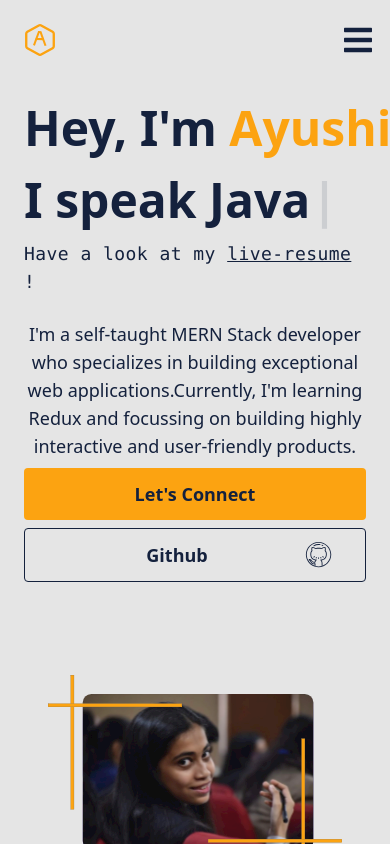
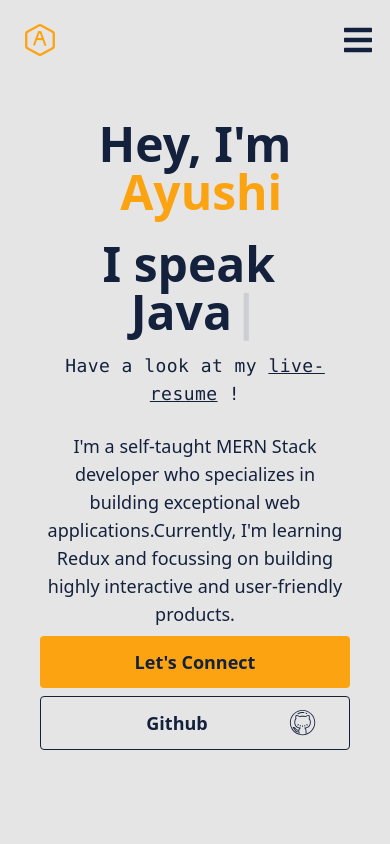
Before and after one commit to srivastavayushi/portfolio-version-1.0, a React (Create React App) app: page / in a window 390 px wide. Shown: the top 844 px of the page. Built offline with nearby package versions, Linux system fonts and the light colour scheme; some icons are missing.

Commit message:
style : extra padding removed

```diff
--- a/src/components/SideProjects.js
+++ b/src/components/SideProjects.js
@@ -4,23 +4,22 @@ import { motion, useAnimation } from "framer-motion";
 import { useInView } from "react-intersection-observer";
 
 export default function SideProjects() {
-  const { ref, inView } = useInView({ threshold: 0.1 });
+  const { ref, inView } = useInView({ threshold: 0.3 });
   const animation = useAnimation();
   useEffect(() => {
     if (inView) {
       animation.start({
         y: 0,
-        opacity: 1,
         transition: {
-          duration: 1.5,
+          duration: 0.5,
           type: "spring",
+          bounce: 0.5,
         },
       });
     }
     if (!inView) {
       animation.start({
-        y: 20,
-        opacity: 0.5,
+        y: 30,
       });
     }
     // eslint-disable-next-line react-hooks/exhaustive-deps
--- a/src/components/about.js
+++ b/src/components/about.js
@@ -46,7 +46,7 @@ export default function About() {
             accessible, inclusive products and digital experiences.
           </motion.p>
           <div
-            className="content-center lg:flex lg:justify-center lg:items-center "
+            className="content-center lg:flex lg:justify-center lg:items-center"
             ref={ref}
           >
             {content.map((cont) => {
@@ -56,7 +56,7 @@ export default function About() {
                   animate={animation}
                   key={cont.key}
                 >
-                  <div className="relative w-64 h-48">
+                  <div className="relative w-72 h-48">
                     <div className="absolute top-0 left-0 flex items-center w-64 h-40 mt-6 ml-6 bg-basic-white border-8 border-gray-700 border-solid rounded-lg shadow-lg transition duration-500 ease-in-out transform hover:shadow-2xl">
                       <div className="w-1/3 h-40"></div>
                       <div className="w-2/3 h-32 pr-4">
@@ -75,6 +75,7 @@ export default function About() {
                     <div className="absolute top-0 left-0 z-30 w-24 h-2 mt-40 ml-48 bg-basic-yellow"></div>
                   </div>
                 </motion.div>
+
               );
             })}
           </div>
--- a/src/components/content/experience.js
+++ b/src/components/content/experience.js
@@ -1,4 +1,7 @@
 import EquiCodeLogo from "../../assets/logo.png";
+import AmiHacksLogo from "../../assets/amihacks.png";
+import DscLogo from "../../assets/dsc.png";
+
 
 const experience = [
   {
@@ -23,11 +26,11 @@ const experience = [
     work: {
       one:
         "Member of organizing team of the Ami-Hacks Hackathon, a global digital hackathon which aims to push young students to provide practical and innovative solutions to real-world problems.",
-      two: "Organized over 20+ events under Amihacks.",
-      three: "",
+      two: "Organized over 10+ events under Amihacks with over 500+ hackers.",
+      three: "Designed content for all the events",
     },
     time: "January 2021 - May 2021",
-    logo: EquiCodeLogo,
+    logo: AmiHacksLogo,
   },
   {
     key: 3,
@@ -36,12 +39,12 @@ const experience = [
     work: {
       one:
         "Evangelizing Google’s technologies as the Content Lead (Core Team) of our Google Developer Student Club Amity.",
-      two: "Managed 20+ events with over 60+ attendees under DSC Amity",
+      two: "Managed 20+ events with over 300+ attendees under DSC Amity",
       three:
         "Building an unbiased and beginner-friendly community with over 300+ active members",
     },
     time: "August 2020 - Present",
-    logo: EquiCodeLogo,
+    logo: DscLogo,
   },
 ];
 
--- a/src/components/home.js
+++ b/src/components/home.js
@@ -9,9 +9,9 @@ export default function Home() {
     <div id="home">
       <section className="text-basic-blue pt-20 w-full ">
         <div className="container mx-auto flex flex-col justify-center p-6 sm:py-12 lg:py-24 lg:flex-row lg:justify-center ">
-          <div className="flex flex-col justify-center p-0 text-center rounded-sm lg:max-w-md xl:max-w-lg lg:text-left">
+          <div className="flex flex-col justify-center p-4 text-center rounded-sm lg:max-w-md xl:max-w-lg lg:text-left">
             <motion.div
-              className="text-5xl font-bold leading-none sm:text-6xl flex flex-row justify-left"
+              className="text-5xl font-bold leading-none sm:text-6xl flex flex-row flex-wrap xl:justify-start justify-center"
               initial={{ y: 20, opacity: 0 }}
               animate={{ y: 0, opacity: 1 }}
               transition={{
@@ -44,9 +44,10 @@ export default function Home() {
                   type: "spring",
                   stiffness: 25,
                 }}
-              className="flex flex-row justify-left text-5xl font-bold leading-none sm:text-6xl">I
+              className="flex flex-row flex-wrap xl:justify-start text-5xl font-bold leading-none justify-center">I
               <p>&nbsp;speak&nbsp;</p>
               <Typewriter
+
                 onInit={(typewriter) => {
                   typewriter
                     .typeString("JavaScript")
@@ -76,7 +77,7 @@ export default function Home() {
 
 
             <motion.p
-              className="mt-4 text-lg font-mono font-thin tracking-wide text-left"
+              className="mt-4 text-lg font-mono font-thin tracking-wide xl:text-left md:text-center sm:text-center"
               initial={{ y: 20, opacity: 0 }}
               animate={{ y: 0, opacity: 1 }}
               transition={{
```
Also changed, not shown: src/assets/amihacks.png (added), src/assets/dsc.png (added).
